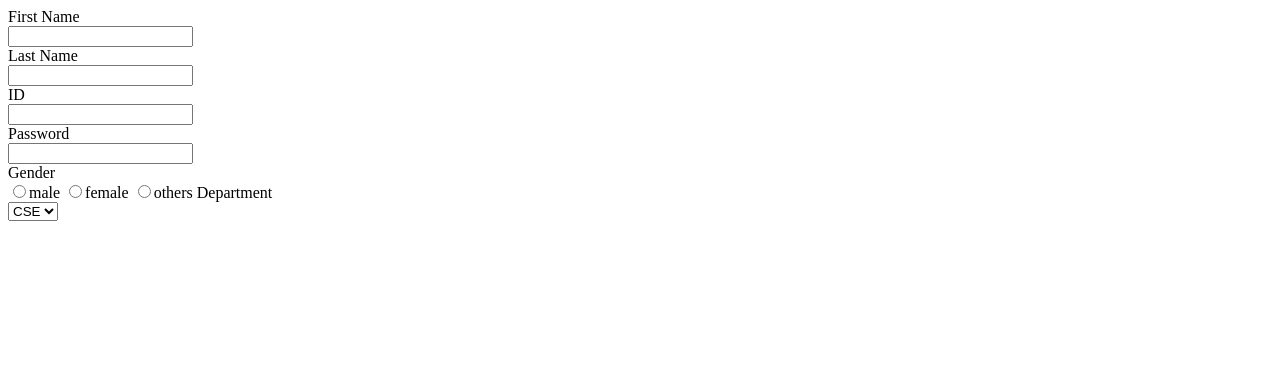
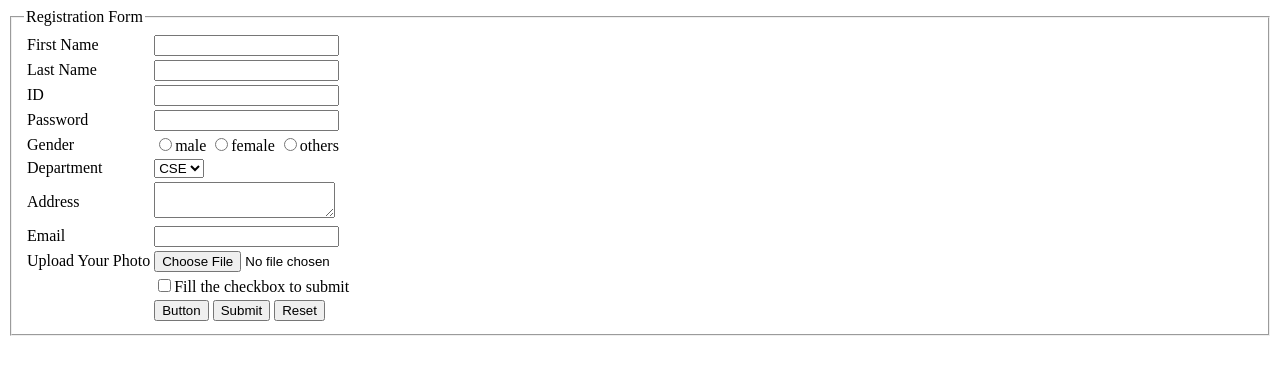
Before and after one commit to dipsarker50/learning-web-technologies, a plain HTML site: page form.html in a window 1280 px wide. Drawn offline with Linux system fonts and the light colour scheme.

Commit message:
Html Complete Form

```diff
--- a/form.html
+++ b/form.html
@@ -1,27 +1,79 @@
 <!DOCTYPE html>
 <head></head>
-    <title>Form</title>
+    <title>Registration Form</title>
 </head>
 <body>
         <form action="">
 
-                <label>First Name</label><br>
-                <input type="text"><br>
-                <label>Last Name</label><br>
-                <input type="text"><br>
-                <label>ID</label><br>
-                <input type="number"><br>
-                <label>Password</label><br>
-                <input type="password"><br>
-                <label>Gender</label><br>
-                <input type="radio">male
-                <input type="radio">female
-                <input type="radio">others
-                <label>Department</label><br>
-                <select>
-                        <option>CSE</option>
-                        <option>EEE</option>
-                </select>
+                <fieldset>
+
+                        <legend>Registration Form</legend>
+
+                                <table>
+                                        <tr>
+                                               <td><label>First Name</label></td>
+                                               <td><input type="text" name="fname" value=""></td>
+                                        </tr>
+                                        <tr>
+                                                <td><label>Last Name</label></td>
+                                                <td><input type="text" name="fname" value=""></td>
+                                         </tr>
+                                         <tr>
+                                                <td><label>ID</label></td>
+                                                <td><input type="number" name="id" value=""></td>
+                                         </tr>
+                                         <tr>
+                                                <td><label>Password</label></td>
+                                                <td><input type="password" name="pass" value=""></td>
+                                         </tr>
+                                         <tr>
+                                                <td><label>Gender</label></td>
+                                                <td><input type="radio" name="gender" value="">male <input type="radio" name="gender" value="">female <input type="radio" name="gender" value="">others</td>
+                                        </tr>
+                                        <tr>
+                                                <td><label>Department</label></td>
+                                                <td>
+                                                        <select>
+                                                                <option>CSE</option>
+                                                                <option>EEE</option>
+                                                                <option>BBA</option>
+                                                        </select>
+                                                </td>
+                                        </tr>
+
+                                        <tr>
+                                                <td><label>Address</label></td>
+                                                <td><textarea name="address" value=""></textarea></td>
+                                        </tr>
+                                        <tr>
+                                                <td><label>Email</label></td>
+                                                <td><input type="email" name="email" value=""></td>
+                                        </tr>
+                                        <tr>
+                                                <td><label>Upload Your Photo</label></td>
+                                                <td><input type="file" name="photo" value=""></td>
+                                        </tr>
+
+                                        <tr>
+                                                <td></td>
+                                                <td><input type="checkbox" name="fill" id=""><label>Fill the checkbox to submit</label></td>
+                                        </tr>
+
+                                        <tr>
+                                                <td></td>
+                                                <td><button type="button" name="button" id="">Button</button> <button type="submit" name="button" id="">Submit</button> <button type="reset" name="button" id="">Reset</button></td>
+
+                                        </tr>
+
+                                </table>
+
+
+
+
+
+                </fieldset>
+
+
 
 
         </form>
```
